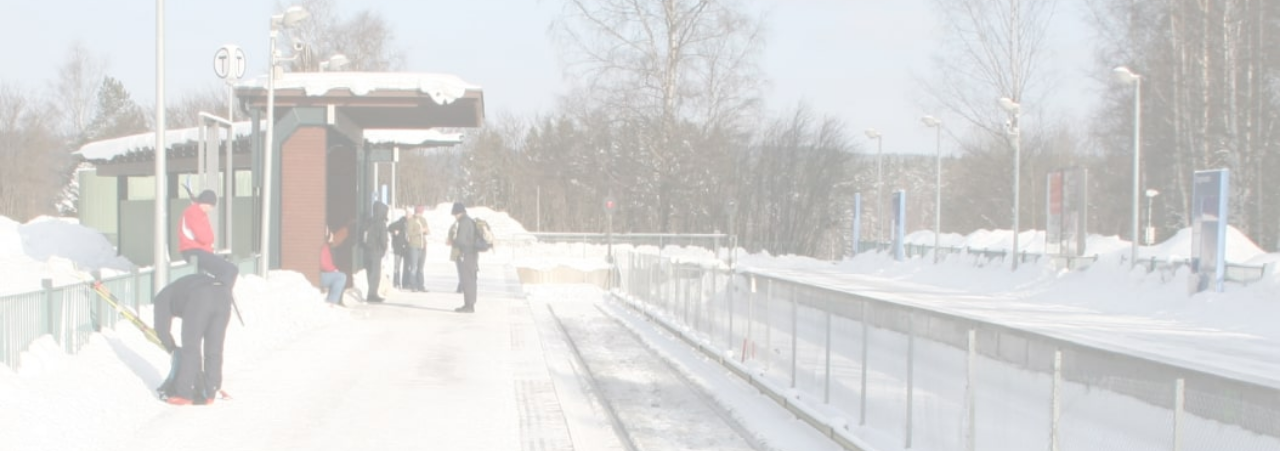
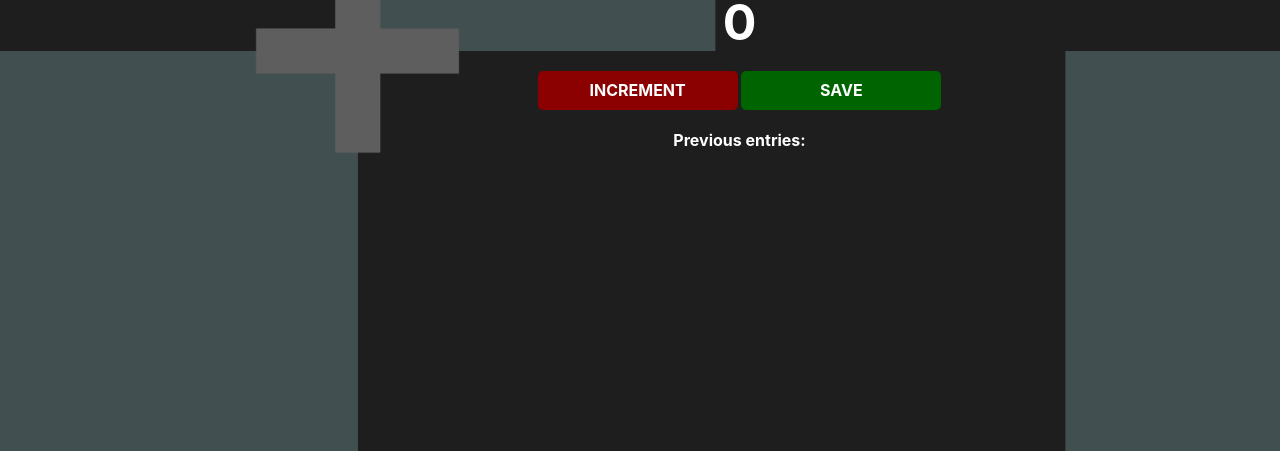
Before and after one commit to fayzasd/counter-app, a plain HTML site: page index.html in a window 1280 px wide. Shown: the part 349-800 px from the top of the page. Drawn offline with nearby package versions, Linux system fonts and the light colour scheme.

Commit message:
counter app

```diff
--- a/index.css
+++ b/index.css
@@ -1,9 +1,19 @@
 body {
-    background-image: url("station.jpg");
+    background-image: url("backg2.png");
     background-size: cover;
     font-family: -apple-system, BlinkMacSystemFont, 'Segoe UI', Roboto, Oxygen, Ubuntu, Cantarell, 'Open Sans', 'Helvetica Neue', sans-serif;
     font-weight: bold;
     text-align: center;
+    color: white;
+    position: relative;
+}
+
+#bodyp{
+    position: absolute;
+    top: 50%;
+    left: 42%;
+    transform: translate(0, -50%)
+
 }
 
 h1 {
--- a/index.html
+++ b/index.html
@@ -3,11 +3,13 @@
         <link rel="stylesheet" href="index.css">
     </head>
     <body>
+        <div id = "bodyp">
         <h1>People entered:</h1>
         <h2 id="count-el">0</h2>
         <button id="increment-btn" onclick="increment()">INCREMENT</button>
         <button id="save-btn" onclick="save()">SAVE</button>
         <p id="save-el">Previous entries: </p>
+        </div>
         <script src="index.js"></script>
     </body>
 </html>
```
Also changed, not shown: backg2.png (added), station.jpg (deleted).
